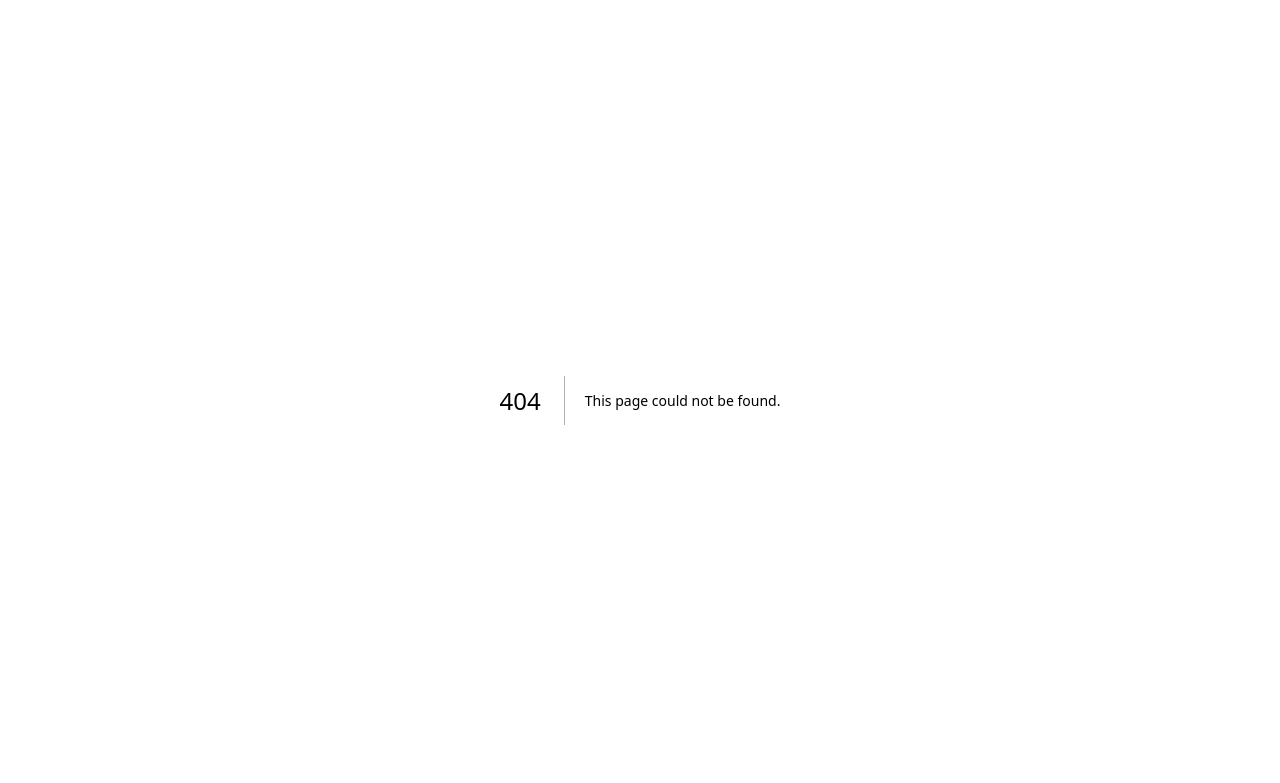
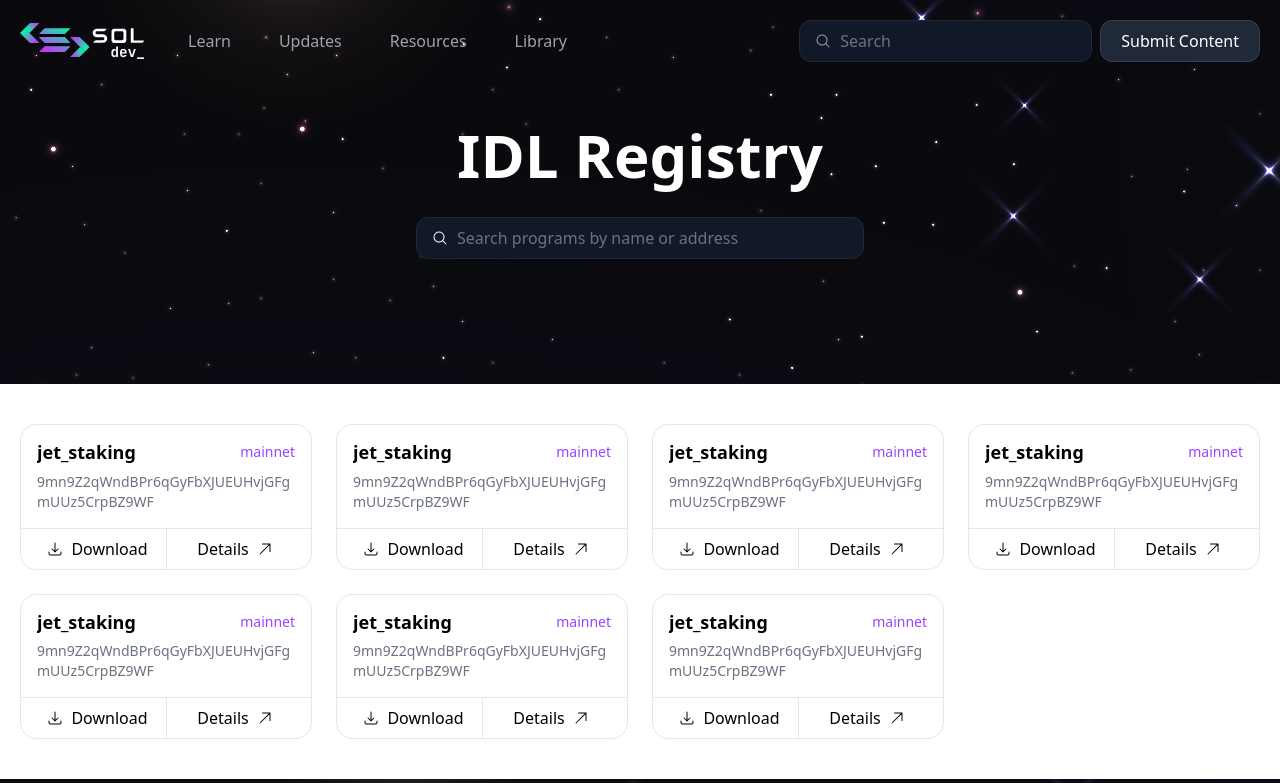
Before and after one commit to Tru3Bliss/solana-modern-ui, a Next.js app: page /registry in a window 1280 px wide. Before the commit this address had no page. Shown: the top 783 px of the page. Built offline with nearby package versions, Linux system fonts and the light colour scheme.

Commit message:
feat: registry page and IDL cards

```diff
--- /dev/null
+++ b/src/components/registry/IDLCard.tsx
@@ -0,0 +1,51 @@
+import styles from "@/styles/IDLCard.module.css";
+import Link from "next/link";
+import { ArrowDownTrayIcon, ArrowUpRightIcon } from "@heroicons/react/24/solid";
+
+type ComponentProps = {
+  className?: string;
+  href: string;
+  title: string;
+  address: string;
+  network: "mainnet" | "testnet" | "devnet";
+  description?: string;
+};
+
+export default function IDLCard({
+  className,
+  href,
+  title,
+  network,
+  address,
+  description,
+}: ComponentProps) {
+  return (
+    <section className={styles.card}>
+      <div className={styles.metaArea}>
+        <section className={styles.heading}>
+          <h4>
+            <Link href={href}>{title}</Link>
+          </h4>
+
+          <span className={styles.network + " " + styles[network]}>
+            {network}
+          </span>
+        </section>
+
+        <p className={styles.address}>{address}</p>
+
+        {/* <p className={styles.description}>{description}</p> */}
+      </div>
+      <div className={styles.actionArea}>
+        <Link href={"#"}>
+          <ArrowDownTrayIcon />
+          Download
+        </Link>
+        <Link href={href}>
+          Details
+          <ArrowUpRightIcon />
+        </Link>
+      </div>
+    </section>
+  );
+}
--- /dev/null
+++ b/src/pages/registry/index.tsx
@@ -0,0 +1,84 @@
+import { NextSeoProps } from "next-seo";
+import DefaultLayout from "@/layouts/default";
+import PageHero from "@/components/core/PageHero";
+
+import styles from "@/styles/core/sidebar.module.css";
+import IDLCard from "@/components/registry/IDLCard";
+import { MagnifyingGlassIcon } from "@heroicons/react/24/solid";
+
+// define the on-page seo metadata
+const seo: NextSeoProps = {
+  title: "IDL Registry",
+  description: "",
+};
+
+export default function Page() {
+  return (
+    <DefaultLayout seo={seo}>
+      <PageHero className="container space-y-8">
+        <h1 className="text-6xl tracking-normal">IDL Registry</h1>
+
+        {/* <p className="max-w-lg mx-auto text-xl">optional minor text</p> */}
+
+        <form onSubmit={(e) => e.preventDefault()} className="max-w-md mx-auto">
+          <div className="inputWithIcon">
+            <label htmlFor="site_search">
+              <MagnifyingGlassIcon />
+            </label>
+            <input
+              type="text"
+              id="site_search"
+              name="k"
+              placeholder="Search programs by name or address"
+            />
+          </div>
+        </form>
+      </PageHero>
+
+      <main className={styles.wrapper + " container"}>
+        <IDLCard
+          href="/registry/9mn9Z2qWndBPr6qGyFbXJUEUHvjGFgmUUz5CrpBZ9WF"
+          title="jet_staking"
+          network="mainnet"
+          address="9mn9Z2qWndBPr6qGyFbXJUEUHvjGFgmUUz5CrpBZ9WF"
+        />
+        <IDLCard
+          href="/registry/9mn9Z2qWndBPr6qGyFbXJUEUHvjGFgmUUz5CrpBZ9WF"
+          title="jet_staking"
+          network="mainnet"
+          address="9mn9Z2qWndBPr6qGyFbXJUEUHvjGFgmUUz5CrpBZ9WF"
+        />
+        <IDLCard
+          href="/registry/9mn9Z2qWndBPr6qGyFbXJUEUHvjGFgmUUz5CrpBZ9WF"
+          title="jet_staking"
+          network="mainnet"
+          address="9mn9Z2qWndBPr6qGyFbXJUEUHvjGFgmUUz5CrpBZ9WF"
+        />
+        <IDLCard
+          href="/registry/9mn9Z2qWndBPr6qGyFbXJUEUHvjGFgmUUz5CrpBZ9WF"
+          title="jet_staking"
+          network="mainnet"
+          address="9mn9Z2qWndBPr6qGyFbXJUEUHvjGFgmUUz5CrpBZ9WF"
+        />
+        <IDLCard
+          href="/registry/9mn9Z2qWndBPr6qGyFbXJUEUHvjGFgmUUz5CrpBZ9WF"
+          title="jet_staking"
+          network="mainnet"
+          address="9mn9Z2qWndBPr6qGyFbXJUEUHvjGFgmUUz5CrpBZ9WF"
+        />
+        <IDLCard
+          href="/registry/9mn9Z2qWndBPr6qGyFbXJUEUHvjGFgmUUz5CrpBZ9WF"
+          title="jet_staking"
+          network="mainnet"
+          address="9mn9Z2qWndBPr6qGyFbXJUEUHvjGFgmUUz5CrpBZ9WF"
+        />
+        <IDLCard
+          href="/registry/9mn9Z2qWndBPr6qGyFbXJUEUHvjGFgmUUz5CrpBZ9WF"
+          title="jet_staking"
+          network="mainnet"
+          address="9mn9Z2qWndBPr6qGyFbXJUEUHvjGFgmUUz5CrpBZ9WF"
+        />
+      </main>
+    </DefaultLayout>
+  );
+}
--- /dev/null
+++ b/src/styles/IDLCard.module.css
@@ -0,0 +1,79 @@
+/*
+    Primary styles for the registry's IDL cards and their grid
+*/
+
+.card {
+  @apply border border-slate-200;
+  @apply overflow-hidden rounded-2xl;
+}
+
+/*
+  Style the primary content area
+*/
+.metaArea {
+  @apply space-y-2;
+  @apply p-4;
+}
+.metaArea h4 {
+  @apply text-lg line-clamp-2;
+  @apply leading-tight line-clamp-1;
+  @apply hover:underline;
+}
+
+.heading {
+  @apply flex items-center justify-between;
+}
+
+/*
+  Style the network moniker
+*/
+.network {
+  @apply text-sm;
+  @apply text-solana-purple;
+}
+/* .mainnet{
+  @apply text-solana-green;
+}
+.devnet{
+  @apply text-solana-purple;
+}
+.testnet{
+  @apply text-solana-purple;
+} */
+
+/*
+  Style the action area for the buttons/links
+*/
+.actionArea {
+  @apply grid items-center grid-cols-2;
+  @apply border-t divide-x border-slate-200 divide-slate-200;
+}
+.actionArea a {
+  @apply inline-flex items-center justify-center w-full mx-auto text-center;
+  @apply hover:bg-slate-100;
+  @apply px-4 py-2;
+  /* @apply text-sm; */
+}
+
+.actionArea a svg {
+  @apply flex-shrink-0 w-4 h-4 mx-2;
+}
+
+/*
+  Style the other miscellaneous components
+*/
+.badge {
+  @apply absolute right-2 bottom-2;
+  @apply text-black bg-solana-green;
+  /* @apply text-white bg-solana-purple; */
+  /* @apply text-white bg-red-500; */
+  @apply px-3 py-1 text-xs font-semibold;
+  @apply rounded-lg;
+}
+
+.address {
+  @apply text-sm text-gray-500 break-all;
+}
+.description {
+  @apply text-sm text-gray-700;
+}
--- a/src/styles/core/sidebar.module.css
+++ b/src/styles/core/sidebar.module.css
@@ -3,8 +3,10 @@
 */
 
 .wrapper {
-  @apply grid grid-cols-4 gap-6 mx-auto;
+  @apply grid gap-6 mx-auto;
+  @apply sm:grid-cols-2 lg:grid-cols-4;
   @apply space-x-0 space-y-0 !important;
+  @apply justify-center;
 }
 
 .largeContainer {
--- a/src/styles/globals.css
+++ b/src/styles/globals.css
@@ -14,7 +14,7 @@ body {
 }
 .container {
   @apply container-inner;
-  @apply gap-8 p-5 mx-auto space-y-4 md:space-y-8 md:py-10 md:px-0;
+  @apply gap-8 p-5 mx-auto space-y-4 lg:space-y-8 lg:py-10;
   @apply justify-between;
 }
 .flex,
```
